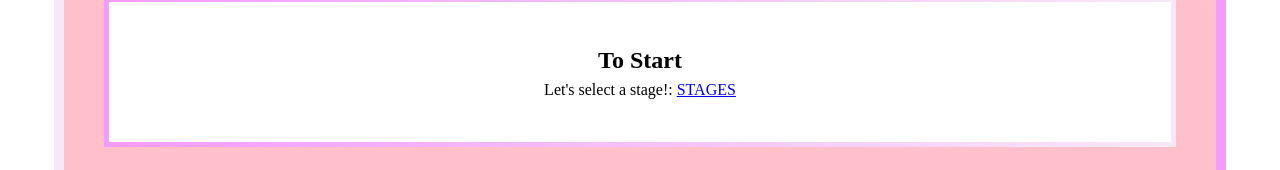
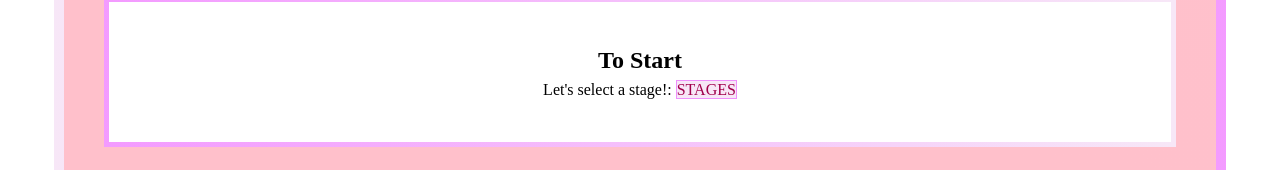
Before and after one commit to Ishm4el/Image-Tagging-App, a React (Vite) app in the folder client/: page / in a window 1280 px wide. Shown: the part 570-740 px from the top of the page. Built offline with nearby package versions, Linux system fonts and the light colour scheme.

Commit message:
added some final touches to the LInk tag's css for the home page

```diff
--- a/client/src/routes/Home.module.css
+++ b/client/src/routes/Home.module.css
@@ -75,3 +75,25 @@ span {
 .card-text {
   composes: card-welcome;
 }
+
+.card-text a {
+  text-decoration: none;
+  color: rgb(160, 0, 75);
+  transition: color 0.25s ease-in 0s;
+  background-color: var(--lightPrimaryBg);
+  border: 1px solid var(--lightThirdBg);
+}
+
+.card-text a:hover,
+.card-text a:focus {
+  text-decoration: underline;
+  color: purple;
+}
+
+.card-text a:active {
+  text-decoration: underline;
+}
+
+.card-text a:visited {
+  text-decoration: none;
+}
```
